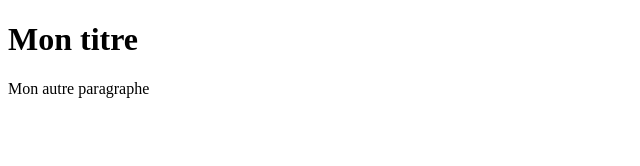
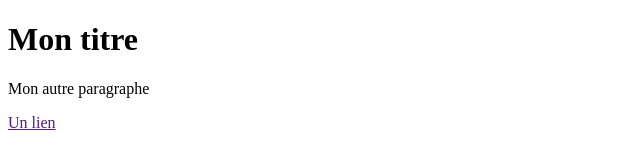
Before and after one commit to Jeremy-Bojko/TestGitCli, a plain HTML site: page index.html in a window 1280 px wide. Shown: the full height of the page, 0-640 px from the left. Drawn offline with Linux system fonts and the light colour scheme.

Commit message:
Lien footer

```diff
--- a/index.html
+++ b/index.html
@@ -9,4 +9,7 @@
   <h1>Mon titre</h1>
   <p>Mon autre paragraphe</p>
 </body>
+<footer>
+  <a href="">Un lien</a>
+</footer>
 </html>
```
